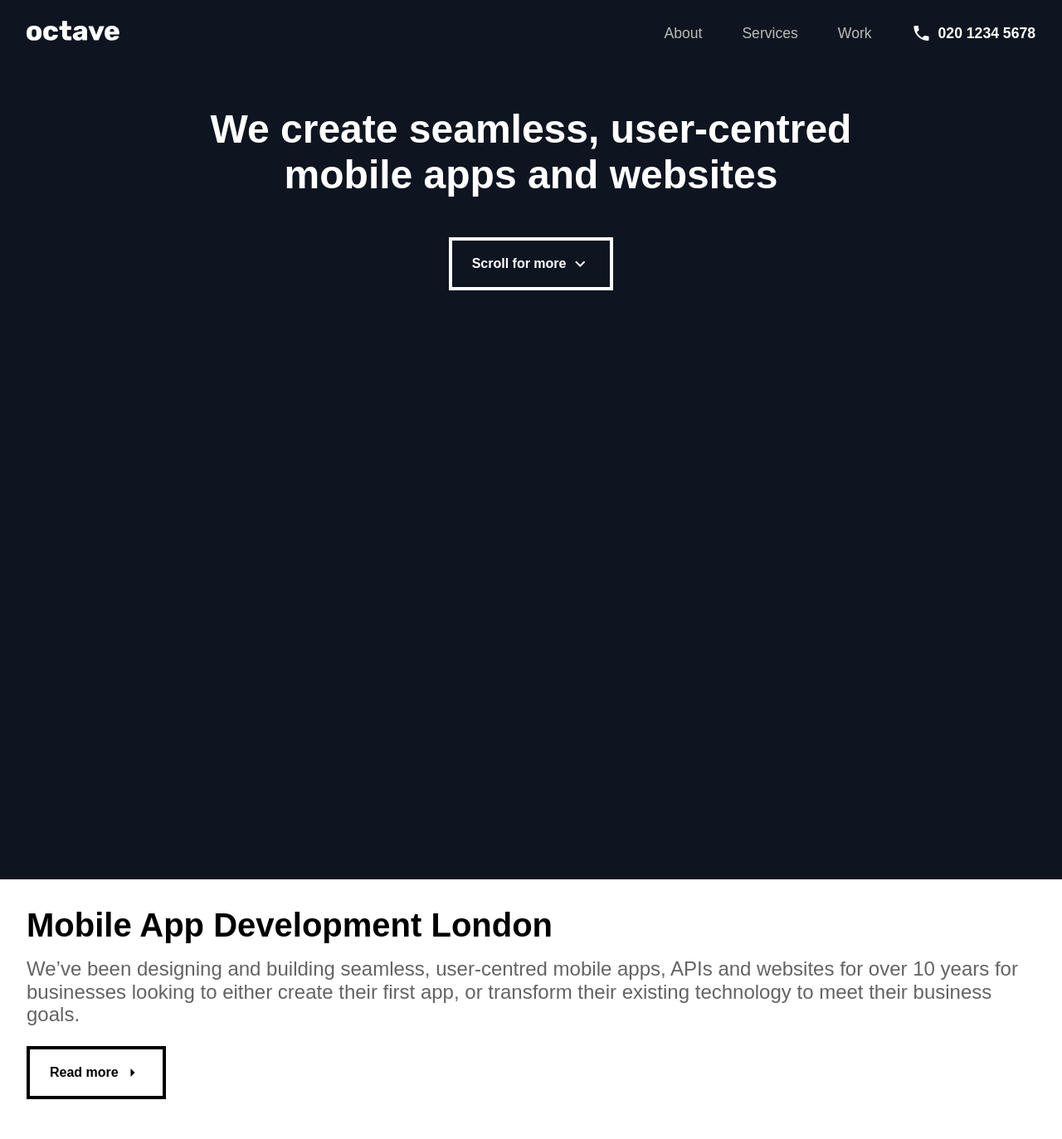
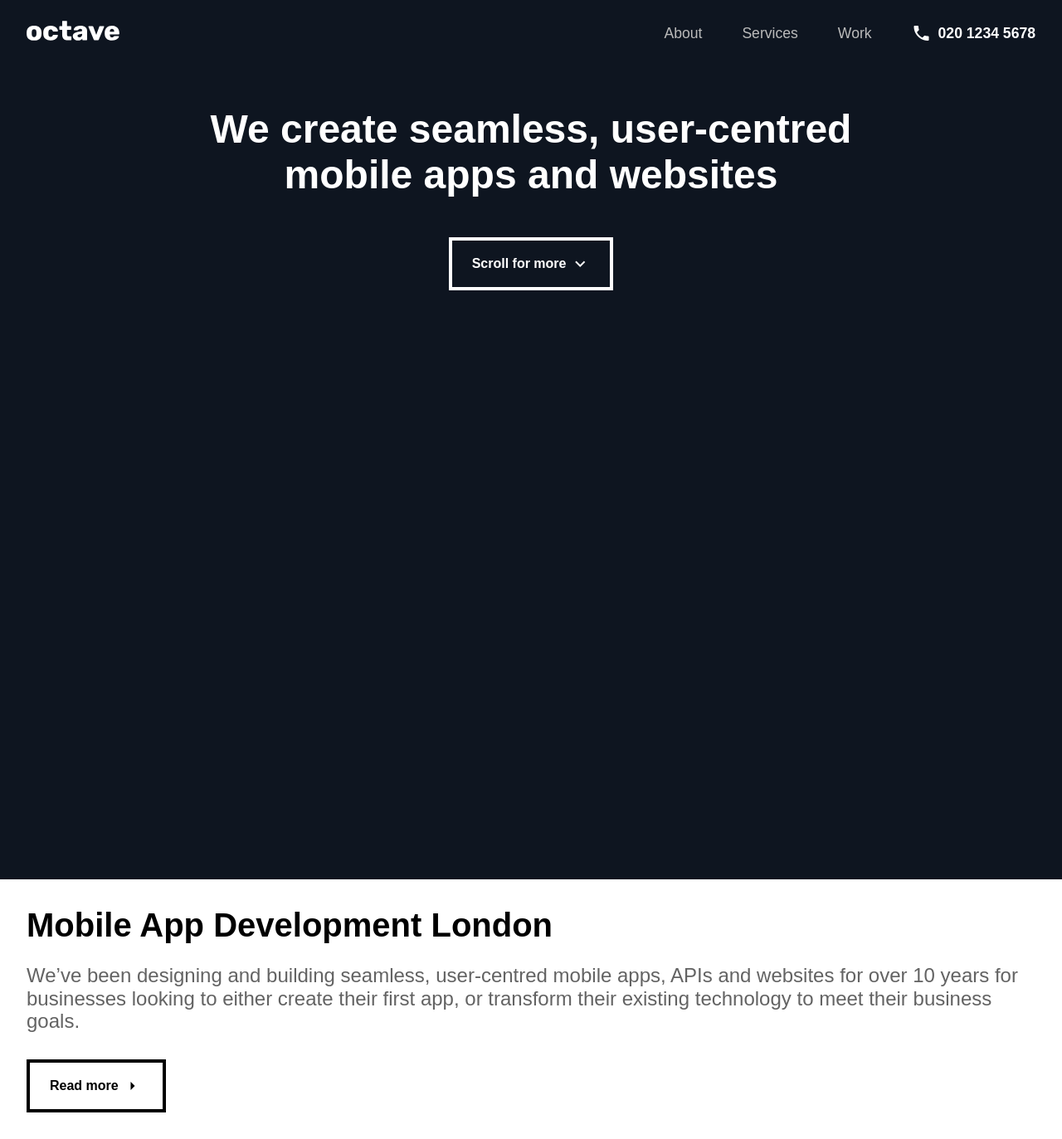
Before and after one commit to chrisjingram/octave-website, a Jekyll site: the page built from index.html, in a window 1280 px wide. Shown: the whole page at 83% size. Built offline with Jekyll 4.4.1, drawn with Linux system fonts in a browser that asks for light colours; nearby versions of some CDN libraries; some web fonts are replaced.

Commit message:
Styled intro for lg

```diff
--- a/_sass/_intro.scss
+++ b/_sass/_intro.scss
@@ -5,6 +5,7 @@ section#intro{
     margin: 0 0 1rem;
     @include lg{
       font-size: 2.5rem;
+      margin: 0 0 1.5rem;
     }
   }
   p{
@@ -13,6 +14,7 @@ section#intro{
     color: $grey;
     @include lg{
       font-size: 1.5rem;
+      margin: 0 0 2rem;
     }
   }
 }
```
